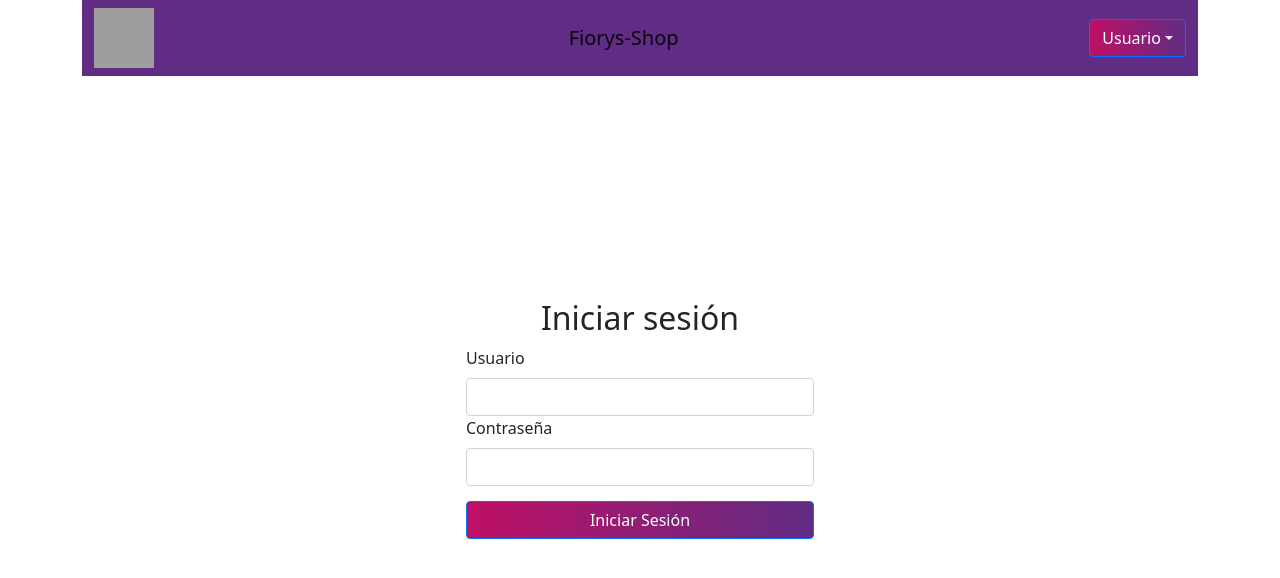
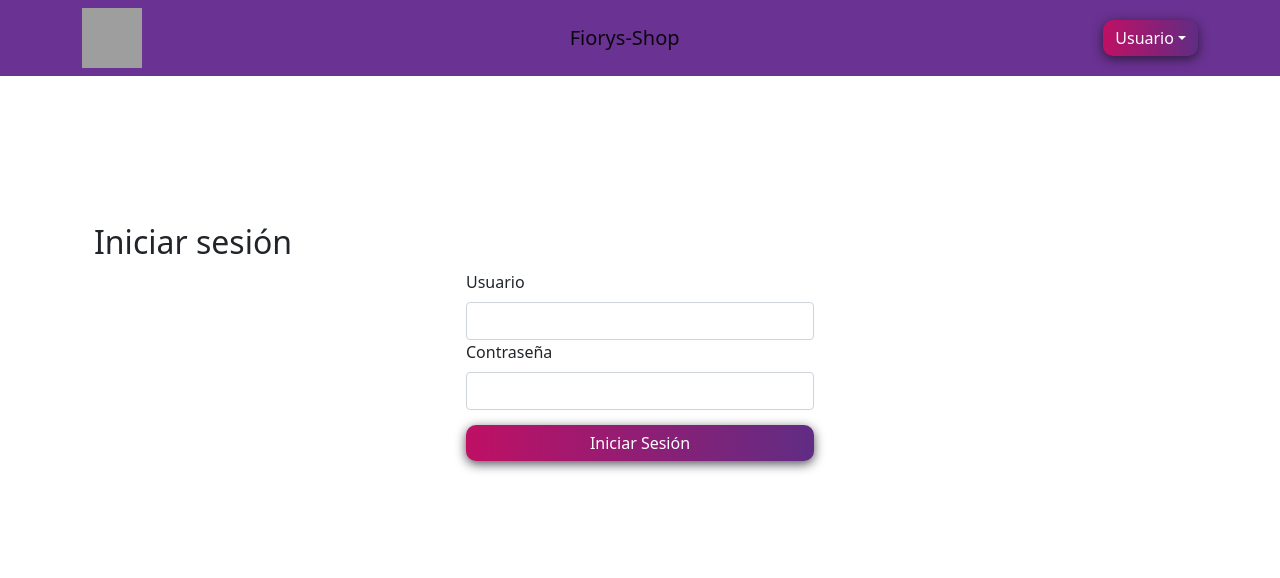
Before and after one commit to AngeArrubla/Frontend-FioryShop, a React (Create React App) app: page / in a window 1280 px wide. Shown: the top 578 px of the page. Built offline with nearby package versions, Linux system fonts and the light colour scheme; grey boxes are pictures that could not be loaded.

Commit message:
Cambios en la estructura

```diff
--- a/package.json
+++ b/package.json
@@ -10,10 +10,12 @@
     "@testing-library/react": "^11.1.0",
     "@testing-library/user-event": "^12.1.10",
     "bootstrap": "^5.1.3",
+    "node-sass": "^6.0.1",
     "react": "^17.0.2",
     "react-bootstrap": "^2.0.2",
     "react-dom": "^17.0.2",
     "react-scripts": "4.0.3",
+    "sass-loader": "^12.3.0",
     "web-vitals": "^1.0.1"
   },
   "scripts": {
--- a/src/App.css
+++ /dev/null
@@ -1,38 +0,0 @@
-.App {
-  text-align: center;
-}
-
-.App-logo {
-  height: 40vmin;
-  pointer-events: none;
-}
-
-@media (prefers-reduced-motion: no-preference) {
-  .App-logo {
-    animation: App-logo-spin infinite 20s linear;
-  }
-}
-
-.App-header {
-  background-color: #282c34;
-  min-height: 100vh;
-  display: flex;
-  flex-direction: column;
-  align-items: center;
-  justify-content: center;
-  font-size: calc(10px + 2vmin);
-  color: white;
-}
-
-.App-link {
-  color: #61dafb;
-}
-
-@keyframes App-logo-spin {
-  from {
-    transform: rotate(0deg);
-  }
-  to {
-    transform: rotate(360deg);
-  }
-}
--- a/src/App.js
+++ b/src/App.js
@@ -1,8 +1,8 @@
 import { Container } from 'react-bootstrap';
-import './App.css';
+import './styles/_globals.scss';
 import 'bootstrap/dist/css/bootstrap.min.css';
-import Login from './components/login/login';
-import Navbar from './components/navbar/navbar';
+import Login from './components/login';
+import Navbar from './components/navbar';
 
 function App() {
   return (
--- a/src/components/login/login.js
+++ b/src/components/login.js
@@ -1,6 +1,6 @@
 import React from 'react';//imr trae el import
 import { Form, Button, Col, Row, Container } from 'react-bootstrap';//la importa al poner container
-import './login.css';
+import '../styles/login.scss';
 
 export default class login extends React.Component { //ccc clase con constructor
     constructor(props) {
--- a/src/components/navbar/navbar.js
+++ b/src/components/navbar.js
@@ -1,8 +1,8 @@
 import React from 'react';
-import {Container, Navbar, Nav, Dropdown, DropdownButton} from 'react-bootstrap';
+import {Container, Navbar, Dropdown, DropdownButton} from 'react-bootstrap';
 import { FontAwesomeIcon } from '@fortawesome/react-fontawesome'
 import { faUserCircle } from '@fortawesome/free-solid-svg-icons';
-import './navbar.css';
+import '../styles/navbar.scss';
 
 export default class navbar extends React.Component {
     constructor(props) {
@@ -11,7 +11,7 @@ export default class navbar extends React.Component {
     }
     render() {
         return (
-            <Navbar id="navbar">
+            <Navbar fixed="top" id="navbar">
                 <Container>
                     <img id="logo" src="https://i.imgur.com/GFKk2ED.png" className="d-inline-block align-top" alt="logo"/>
                     <Navbar.Brand href="#home">Fiorys-Shop
--- /dev/null
+++ b/src/styles/_globals.scss
@@ -0,0 +1,17 @@
+$primary-color:#602C84;
+$secondary-color:#BF1064;
+
+@mixin button{
+    background-image: linear-gradient(to right, #BF1064, #602C84, #BF1064, #602C84);
+    box-shadow: 0 3px 11px 0 rgba(25, 19, 32, 0.75);
+    background-size: 300% 100%;
+    border: none;
+    color: white;
+    cursor: pointer;
+    border-radius: 10px;
+    transition: all .5s ease-in-out;
+    &:hover {
+        background-position: 100% 0;
+        transition: all .5s ease-in-out;
+    }
+}
--- a/src/components/login/login.css
+++ b/src/styles/login.scss
@@ -1,3 +1,5 @@
+@import 'globals';
+
 #login-container{
     margin-top: 20%;
 }
@@ -9,8 +11,9 @@
 }
 
 #login-container button{
-    background: linear-gradient(90deg,#BF1064,#602C84);
     margin-top:15px;
+
+    @include button;
 }
 
 #login-container .form-label{
--- a/src/components/navbar/navbar.css
+++ b/src/styles/navbar.scss
@@ -1,6 +1,7 @@
+@import 'globals';
+
 #navbar{
-    background-color: #602C84;
-    width: 100%;
+    background-color: #6a3292;
 }
 .Navbar.Brand{
     font-family: Georgia, 'Times New Roman', Times, serif;
@@ -12,7 +13,7 @@
     margin-right: 20px;
 }
 #dropdown-button{
-    background: linear-gradient(90deg,#BF1064,#602C84);
+    @include button;
 }
 .dropdown-header{
     font-size: 30px;
```
Also changed, not shown: 1 other file (tests, documents, lock files or other folders).
